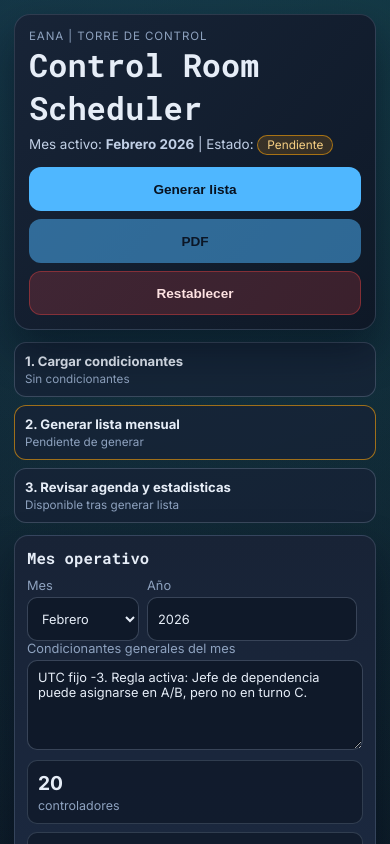
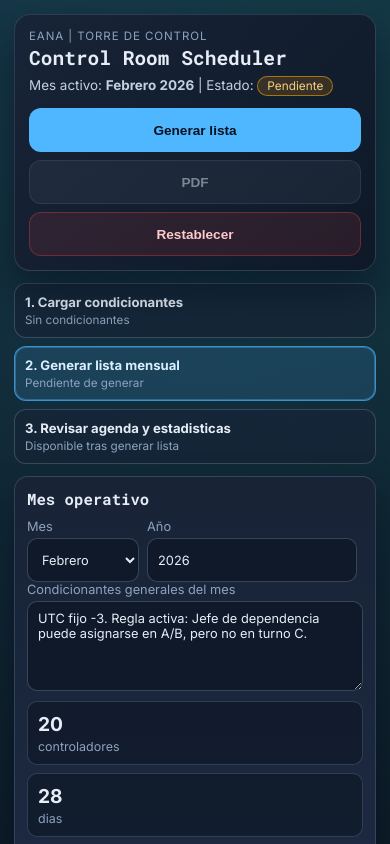
Before and after one commit to azafe/Turnos, a React (Vite) app: page / in a window 390 px wide. Shown: the top 844 px of the page. Built offline with nearby package versions, Linux system fonts and the light colour scheme.

Commit message:
Refactor UI control room: compact sticky header, visual stepper and responsive monthly grid

```diff
--- a/src/App.css
+++ b/src/App.css
@@ -62,6 +62,12 @@ h4 {
   padding: 14px;
   background: linear-gradient(130deg, rgba(24, 35, 54, 0.94), rgba(14, 23, 38, 0.94));
   box-shadow: var(--shadow);
+  transition: padding 180ms ease, border-color 180ms ease, background 180ms ease;
+}
+
+.hero h1 {
+  margin: 2px 0 0;
+  font-size: 1.22rem;
 }
 
 .sticky-ops {
@@ -160,6 +166,17 @@ h4 {
   border-color: rgba(148, 163, 184, 0.3);
 }
 
+.button.subtle-danger {
+  background: rgba(239, 68, 68, 0.12);
+  color: #fecaca;
+  border-color: rgba(239, 68, 68, 0.34);
+}
+
+.button.subtle-danger:hover {
+  background: rgba(239, 68, 68, 0.22);
+  color: #fee2e2;
+}
+
 .workflow-strip {
   display: grid;
   gap: 8px;
@@ -170,9 +187,10 @@ h4 {
   border: 1px solid rgba(174, 193, 219, 0.24);
   border-radius: 12px;
   padding: 10px;
-  background: rgba(24, 35, 54, 0.74);
+  background: rgba(24, 35, 54, 0.56);
   display: grid;
   gap: 3px;
+  transition: all 160ms ease;
 }
 
 .workflow-step strong {
@@ -186,10 +204,21 @@ h4 {
 
 .workflow-step.done {
   border-color: rgba(16, 185, 129, 0.55);
+  background: rgba(16, 185, 129, 0.14);
+}
+
+.workflow-step.done strong {
+  color: #7cf0c8;
 }
 
 .workflow-step.active {
-  border-color: rgba(245, 158, 11, 0.62);
+  border-color: rgba(79, 183, 255, 0.68);
+  background: rgba(79, 183, 255, 0.15);
+  box-shadow: 0 0 0 1px rgba(79, 183, 255, 0.34) inset;
+}
+
+.workflow-step.active strong {
+  color: #d7efff;
 }
 
 .top-grid {
@@ -794,8 +823,39 @@ summary {
     align-items: stretch;
   }
 
+  .sticky-ops.compact {
+    padding: 8px 10px;
+    border-color: rgba(79, 183, 255, 0.32);
+    background: linear-gradient(130deg, rgba(18, 30, 48, 0.96), rgba(12, 22, 36, 0.96));
+    gap: 8px;
+  }
+
+  .sticky-ops.compact .brand {
+    display: none;
+  }
+
+  .sticky-ops.compact h1 {
+    font-size: 0.96rem;
+    margin: 0;
+  }
+
+  .sticky-ops.compact .subtitle {
+    display: none;
+  }
+
   .hero-actions {
     grid-template-columns: 1fr;
+  }
+
+  .sticky-ops.compact .hero-actions {
+    grid-template-columns: repeat(3, minmax(0, 1fr));
+  }
+
+  .sticky-ops.compact .hero-actions .button {
+    min-height: 44px;
+    padding: 8px 6px;
+    font-size: 0.76rem;
+    line-height: 1.1;
   }
 
   .pagination {
--- a/src/App.tsx
+++ b/src/App.tsx
@@ -42,6 +42,7 @@ function App() {
   const [data, setData] = useState<TurneroData>(() => readStoredData())
   const [generatedData, setGeneratedData] = useState<TurneroData | null>(null)
   const [hasPendingGeneration, setHasPendingGeneration] = useState(true)
+  const [isHeaderCompact, setIsHeaderCompact] = useState(false)
   const [statusMessage, setStatusMessage] = useState('')
   const [selectedAgendaDate, setSelectedAgendaDate] = useState('')
   const [controllerQuery, setControllerQuery] = useState('')
@@ -261,6 +262,36 @@ function App() {
     monthForcedAssignments.length
 
   useEffect(() => {
+    const mediaQuery = window.matchMedia('(max-width: 760px)')
+
+    const syncCompactState = (): void => {
+      if (!mediaQuery.matches) {
+        setIsHeaderCompact(false)
+        return
+      }
+      setIsHeaderCompact(window.scrollY > 24)
+    }
+
+    syncCompactState()
+    window.addEventListener('scroll', syncCompactState, { passive: true })
+
+    if (typeof mediaQuery.addEventListener === 'function') {
+      mediaQuery.addEventListener('change', syncCompactState)
+    } else {
+      mediaQuery.addListener(syncCompactState)
+    }
+
+    return () => {
+      window.removeEventListener('scroll', syncCompactState)
+      if (typeof mediaQuery.removeEventListener === 'function') {
+        mediaQuery.removeEventListener('change', syncCompactState)
+      } else {
+        mediaQuery.removeListener(syncCompactState)
+      }
+    }
+  }, [])
+
+  useEffect(() => {
     localStorage.setItem(STORAGE_KEY, JSON.stringify(data))
   }, [data])
 
@@ -579,6 +610,7 @@ function App() {
         year={FIXED_YEAR}
         hasPendingGeneration={hasPendingGeneration}
         hasSchedule={Boolean(schedule)}
+        isCompact={isHeaderCompact}
         onGenerate={generateMonthList}
         onExportPdf={onExportPdf}
         onReset={resetAll}
@@ -1519,6 +1551,7 @@ function Header({
   year,
   hasPendingGeneration,
   hasSchedule,
+  isCompact,
   onGenerate,
   onExportPdf,
   onReset,
@@ -1527,12 +1560,13 @@ function Header({
   year: number
   hasPendingGeneration: boolean
   hasSchedule: boolean
+  isCompact: boolean
   onGenerate: () => void
   onExportPdf: () => void
   onReset: () => void
 }) {
   return (
-    <header className="hero sticky-ops">
+    <header className={isCompact ? 'hero sticky-ops compact' : 'hero sticky-ops'}>
       <div>
         <p className="brand">EANA | Torre de Control</p>
         <h1>Control Room Scheduler</h1>
@@ -1548,10 +1582,10 @@ function Header({
         <button className="button min-touch" onClick={onGenerate}>
           Generar lista
         </button>
-        <button className="button min-touch" onClick={onExportPdf} disabled={!hasSchedule}>
+        <button className="button ghost-dark min-touch" onClick={onExportPdf} disabled={!hasSchedule}>
           PDF
         </button>
-        <button className="button danger min-touch" onClick={onReset}>
+        <button className="button subtle-danger min-touch" onClick={onReset}>
           Restablecer
         </button>
       </div>
```
